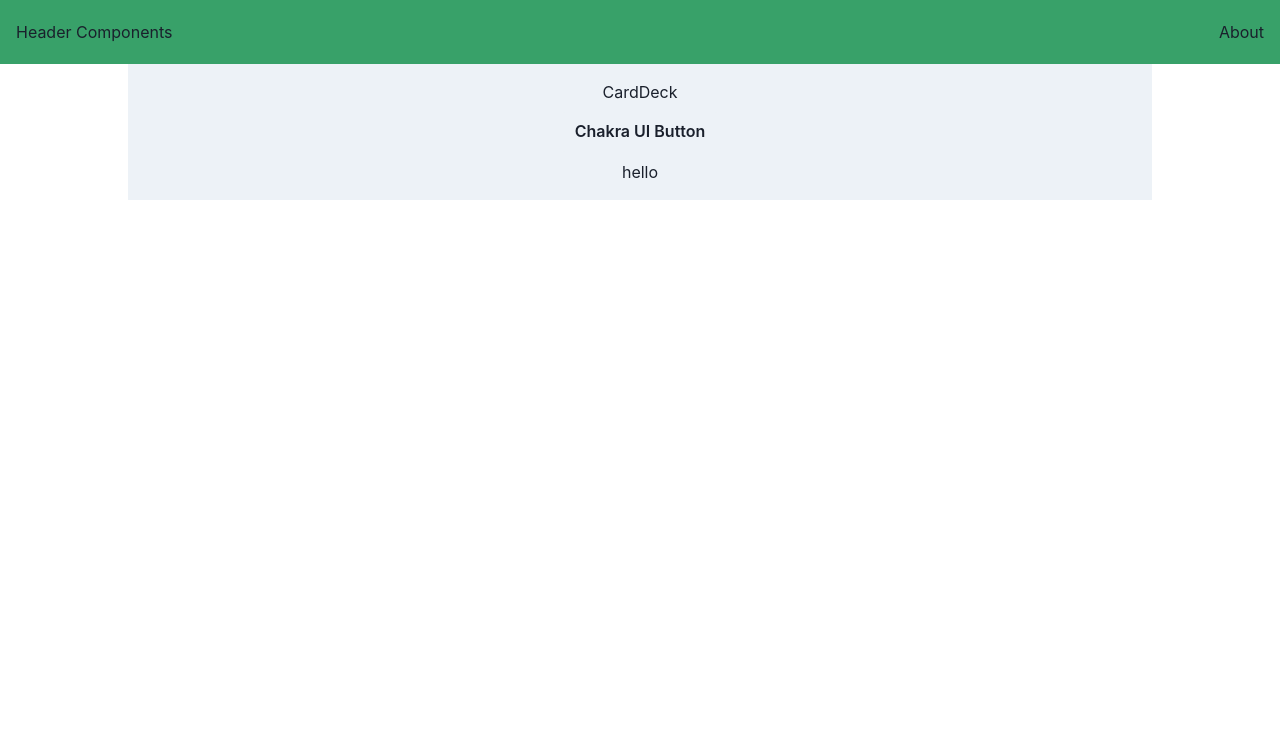
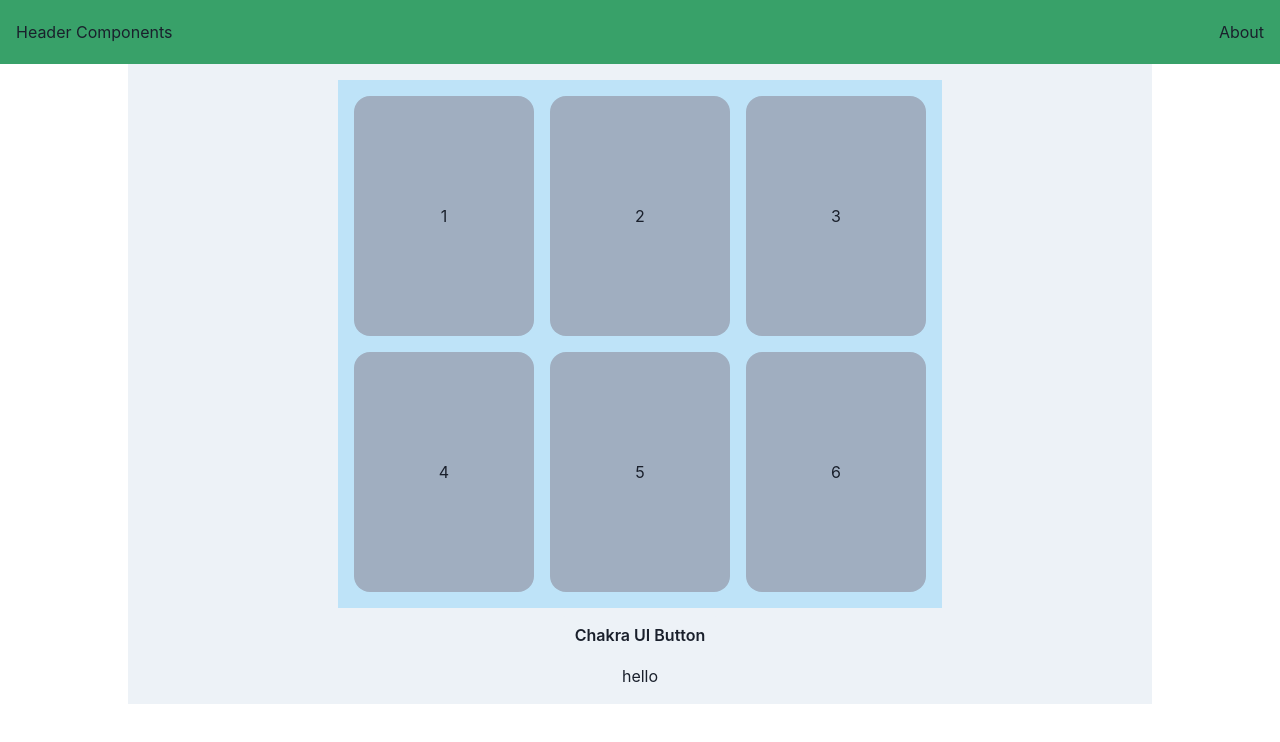
Before and after one commit to y4shiro/uma-card-deck-tools, a Next.js app: page / in a window 1280 px wide. Shown: the top 742 px of the page. Built offline with nearby package versions, Linux system fonts and the light colour scheme.

Commit message:
feat: CardDeck コンポーネントのスタイル実装

```diff
--- a/src/features/CardDeck/index.tsx
+++ b/src/features/CardDeck/index.tsx
@@ -1,7 +1,27 @@
-import { Box } from '@chakra-ui/react';
+import { Box, Center, Grid, GridItem } from '@chakra-ui/react';
 
 const CardDeck = (): JSX.Element => {
-  return <Box>CardDeck</Box>;
+  const cardDeck = ['1', '2', '3', '4', '5', '6'];
+
+  return (
+    <Box bgColor='blue.100'>
+      <Grid w='100%' h='100%' p='4' gap='4' templateColumns='repeat(3, 1fr)'>
+        {cardDeck.map((value, index) => (
+          <Card value={value} key={index} />
+        ))}
+      </Grid>
+    </Box>
+  );
+};
+
+const Card = ({ value }: { value: string }): JSX.Element => {
+  return (
+    <GridItem h='240px' w='180px' borderRadius='16' bgColor='gray.400'>
+      <Center h='100%' w='100%'>
+        {value}
+      </Center>
+    </GridItem>
+  );
 };
 
 export default CardDeck;
```
